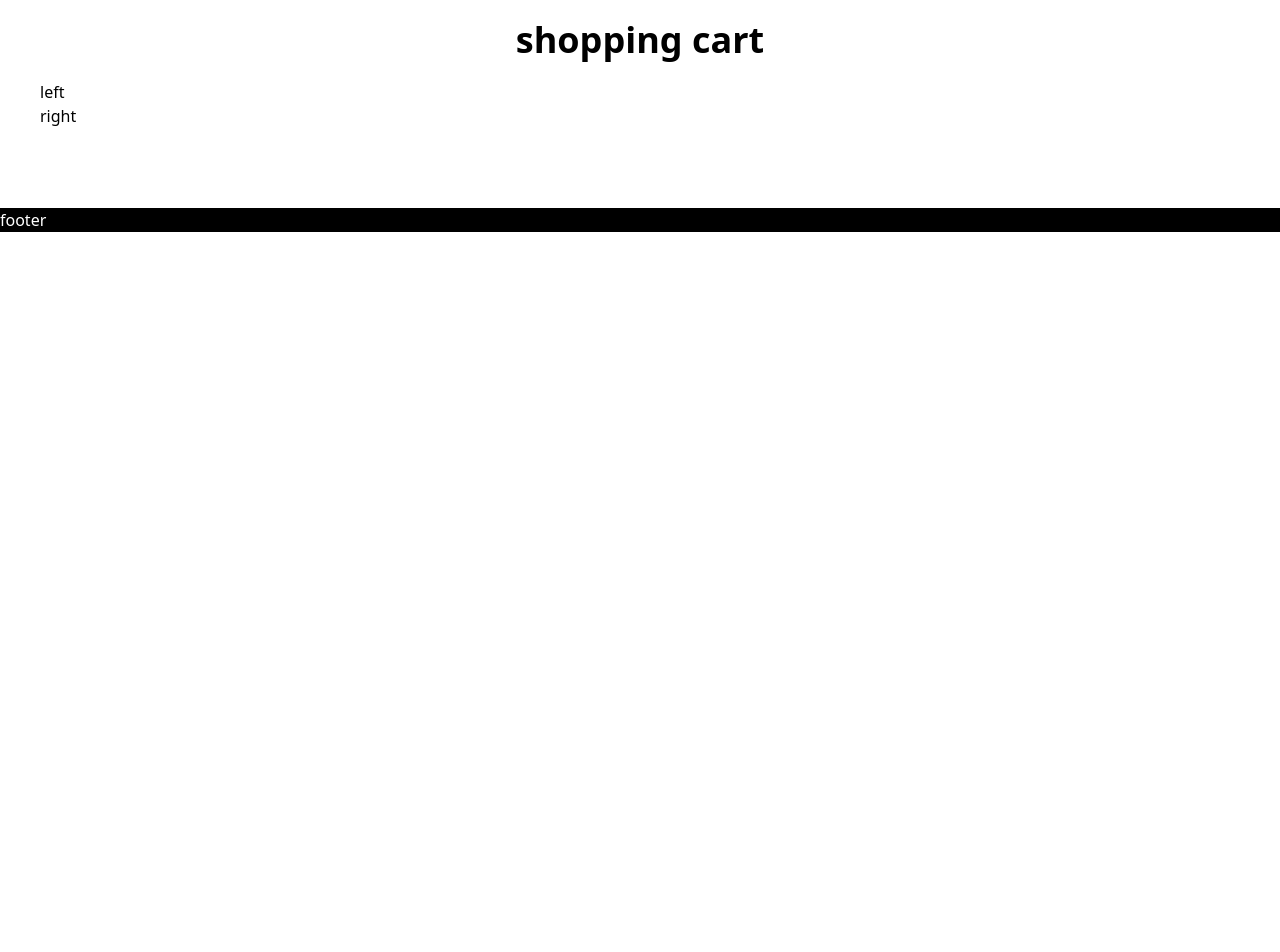
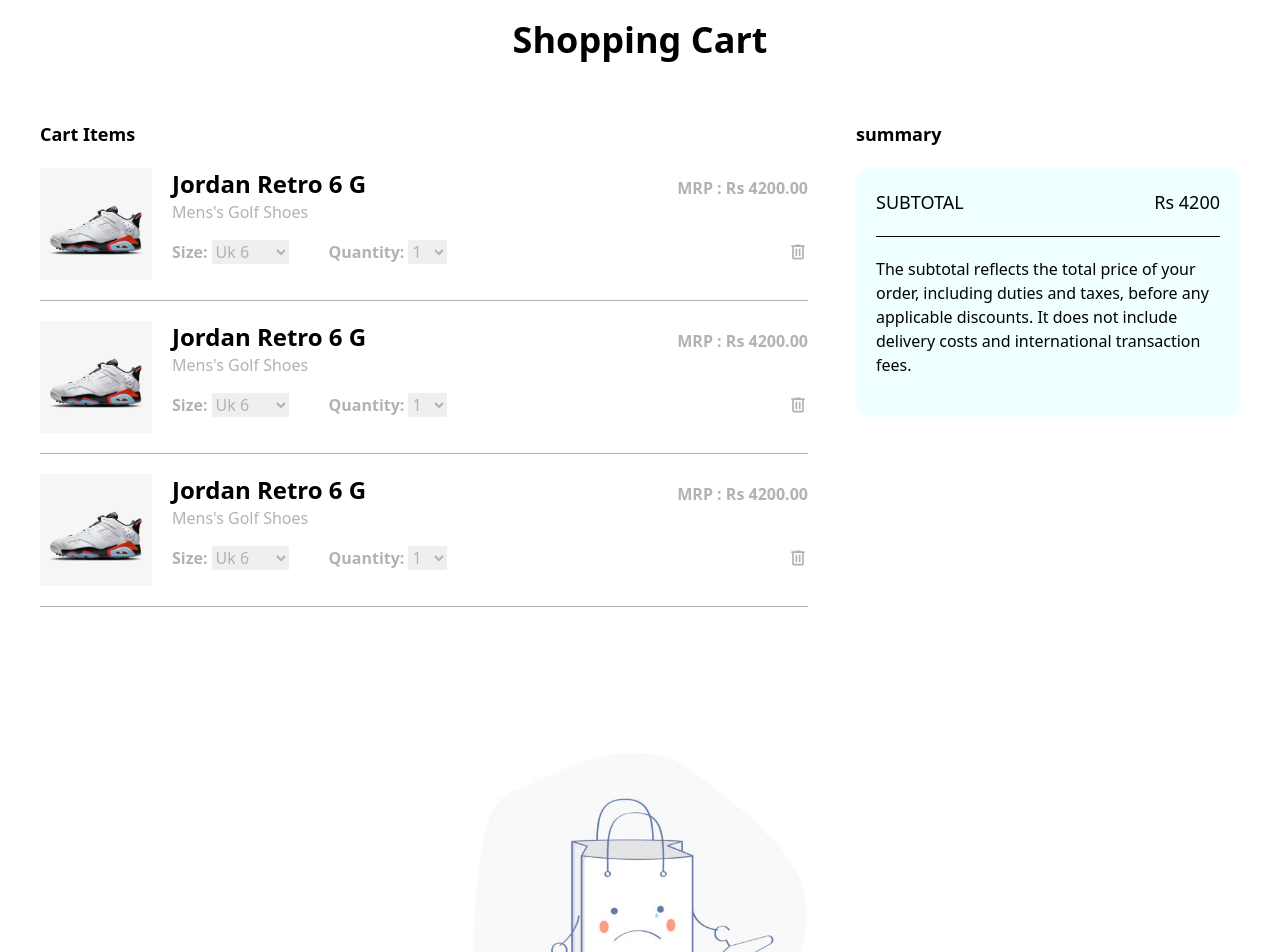
Before and after one commit to NavinLamsal/ecommerce-frontend, a Next.js app: page /cart in a window 1280 px wide. Shown: the part 140-1092 px from the top of the page. Before the commit the page ends 800 px from the top, so only its background shows below. Built offline with nearby package versions, Linux system fonts and the light colour scheme.

Commit message:
added cart pages success page and failed pages

```diff
--- /dev/null
+++ b/components/CartItem.jsx
@@ -0,0 +1,69 @@
+import React from "react";
+import { Icon } from "@iconify/react";
+
+const CartItem = () => {
+  return (
+    <div className="flex py-5 gap-3 md:gap-5 border-b border-b-gray">
+      <div className="shrink-0 aspect-square w-12 md:w-28">
+        <img src="/product-1.webp" />
+      </div>
+      <div className="w-full flex flex-col">
+        <div className="flex flex-col md:flex-row justify-between">
+          <div className="text-lg md:text-2xl font-semibold text-black">
+            Jordan Retro 6 G
+          </div>
+          <div className="text-sm md:text-base font-medium text-gray block md:hidden">
+            Mens&apos;s Golf Shoes
+          </div>
+          <div className="text-sm md:text-base font-bold text-gray mt-2">
+            MRP : Rs 4200.00
+          </div>
+        </div>
+        <div className="text-sm md:text-base font-medium text-gray hidden md:block">
+          Mens&apos;s Golf Shoes
+        </div>
+        <div className="flex items-center justify-between mt-4">
+          <div className="flex items-center gap-2 md:gap-10 text-gray text-sm md:text-base">
+            <div className="flex items-center gap-1">
+              <div className="font-semibold">Size:</div>
+              <select className="hover:text-black">
+                <option value="1">Uk 6</option>
+                <option value="2">Uk 6.5</option>
+                <option value="3">Uk 7</option>
+                <option value="4">Uk 7.5</option>
+                <option value="5">Uk 8</option>
+                <option value="6">Uk 8.5</option>
+                <option value="7">Uk 9</option>
+                <option value="8">Uk 9.5</option>
+                <option value="8">Uk 10</option>
+                <option value="8">Uk 10.5</option>
+                <option value="8">Uk 11</option>
+              </select>
+            </div>
+            <div className="flex items-center gap-1">
+              <div className="font-semibold">Quantity:</div>
+              <select className="hover:text-black">
+                <option value="1">1</option>
+                <option value="2">2</option>
+                <option value="3">3</option>
+                <option value="4">4</option>
+                <option value="5">5</option>
+                <option value="6">6</option>
+                <option value="7">7</option>
+                <option value="8">8</option>
+                <option value="9">9</option>
+                <option value="10">10</option>
+              </select>
+            </div>
+          </div>
+          <Icon
+            icon="material-symbols:delete-outline"
+            className="cursor-pointer text-gray hover:text-black text-base md:text-xl"
+          />
+        </div>
+      </div>
+    </div>
+  );
+};
+
+export default CartItem;
--- a/pages/cart.js
+++ b/pages/cart.js
@@ -1,22 +1,70 @@
-import Wrapper from '@/components/Wrapper'
-import React from 'react'
+import CartItem from "@/components/CartItem";
+import Wrapper from "@/components/Wrapper";
+import Image from "next/image";
+import Link from "next/link";
+import React from "react";
 
 const Cart = () => {
   return (
-    <div className='w-full md:py-20'>
+    <div className="w-full md:py-20">
       <Wrapper>
-         <div className="text-center max-w-3xl mx-auto mt-8 md:mt-0">
-            <div className='text-3xl md:text-4xl mb-5 font-semibold leading-tight'>
-                shopping cart
+        <div className="text-center max-w-3xl mx-auto mt-8 md:mt-0">
+          <div className="text-3xl md:text-4xl mb-5 font-semibold leading-tight">
+            Shopping Cart
+          </div>
+        </div>
+        <div className="flex flex-col lg:flex-row gap-12 py-10">
+          {/* cart items */}
+          <div className="flex-[2]">
+            <div className="text-lg font-bold">Cart Items</div>
+            <CartItem />
+            <CartItem />
+            <CartItem />
+          </div>
+          {/* summary cart  */}
+          <div className="flex-[1]">
+            <div className="text-lg font-bold">summary</div>
+            <div className="p-5 my-5 bg-smokeWhite rounded-xl">
+              <div className="flex justify-between">
+                <div className="uppercase text-base md:text-lg font-medium text-black">
+                  Subtotal
+                </div>
+                <div className="text-base md:text-lg font-mediumtext-black">
+                  {" "}
+                  Rs 4200
+                </div>
+              </div>
+              <div className="text-sm md:text-base py-5 border-t mt-5">
+                The subtotal reflects the total price of your order, including
+                duties and taxes, before any applicable discounts. It does not
+                include delivery costs and international transaction fees.
+              </div>
             </div>
+          </div>
         </div>
-        <div>
-            left
+        <div className="flex-[2] flex flex-col items-center pb-12 md:mt-14">
+          <Image
+            src="/empty-cart.jpg"
+            alt="Your cart is empty"
+            width={300}
+            height={300}
+            className="w-[300px] md:w-[400px]"
+          />
+          <span className="text-xl font-bold"> Your Cart is Empty</span>
+          <span className="text-center mt-4">
+            Looks like You have not added anything in your cart <br /> Go ahead
+            and explore our categories.
+          </span>
+          <Link
+            href="/"
+            className="py-4 px-8 rounded-full bg-black text-white text-lg font-medium transition-transform active:scale-95 mb-3 hover:opacity-75 mt-8"
+          >
+            Continue Shopping
+          </Link>
         </div>
-        <div>right</div>
-        </Wrapper>
+      </Wrapper>
     </div>
-  )
-}
+  );
+};
 
-export default Cart
+export default Cart;
--- /dev/null
+++ b/pages/failed.js
@@ -0,0 +1,25 @@
+import React from "react";
+import Wrapper from "@/components/Wrapper";
+import Link from "next/link";
+
+const Failed = () => {
+    return (
+        <div className="min-h-[650px] flex items-center">
+            <Wrapper>
+                <div className="max-w-xl rounded-lg p-5 border border-black mx-auto flex flex-col">
+                    <div className="text-2xl font-bold">Payment failed!</div>
+                    <div className="text-base mt-5">
+                        For any product related query, drop an email to
+                    </div>
+                    <div className="underline">shoeshopcontact@shop.com</div>
+
+                    <Link href="/" className="font-bold mt-5">
+                        Continue Shopping
+                    </Link>
+                </div>
+            </Wrapper>
+        </div>
+    );
+};
+
+export default Failed;
--- /dev/null
+++ b/pages/sucess.js
@@ -0,0 +1,30 @@
+import React from "react";
+import Wrapper from "@/components/Wrapper";
+import Link from "next/link";
+
+const Success = () => {
+    return (
+        <div className="min-h-[650px] flex items-center">
+            <Wrapper>
+                <div className="max-w-xl rounded-lg p-5 border border-black mx-auto flex flex-col">
+                    <div className="text-2xl font-bold">
+                        Thanks for shopping with us!
+                    </div>
+                    <div className="text-lg font-bold mt-2">
+                        Your order has been placed successfully.
+                    </div>
+                    <div className="text-base mt-5">
+                        For any product related query, drop an email to
+                    </div>
+                    <div className="underline">shoeshopcontact@shop.com</div>
+
+                    <Link href="/" className="font-bold mt-5">
+                        Continue Shopping
+                    </Link>
+                </div>
+            </Wrapper>
+        </div>
+    );
+};
+
+export default Success;
```
Also changed, not shown: public/empty-cart.jpg (added).
